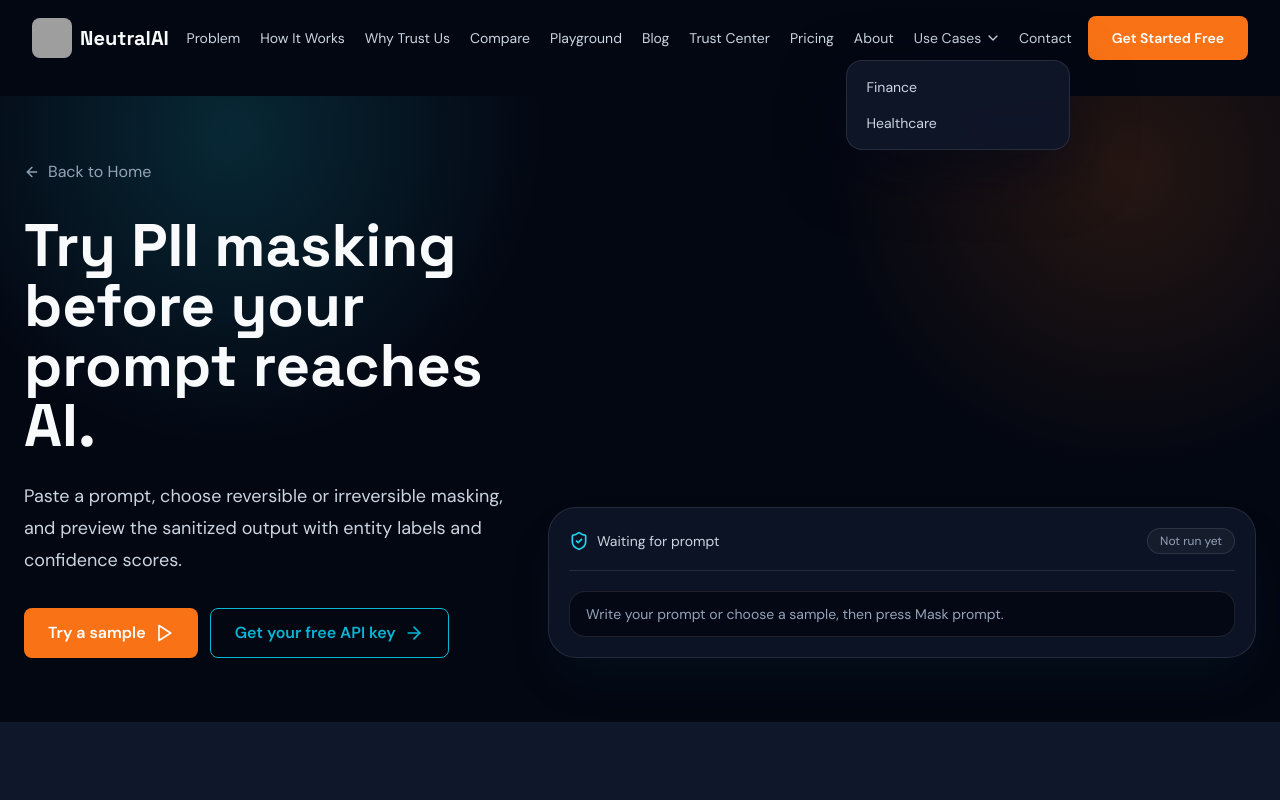
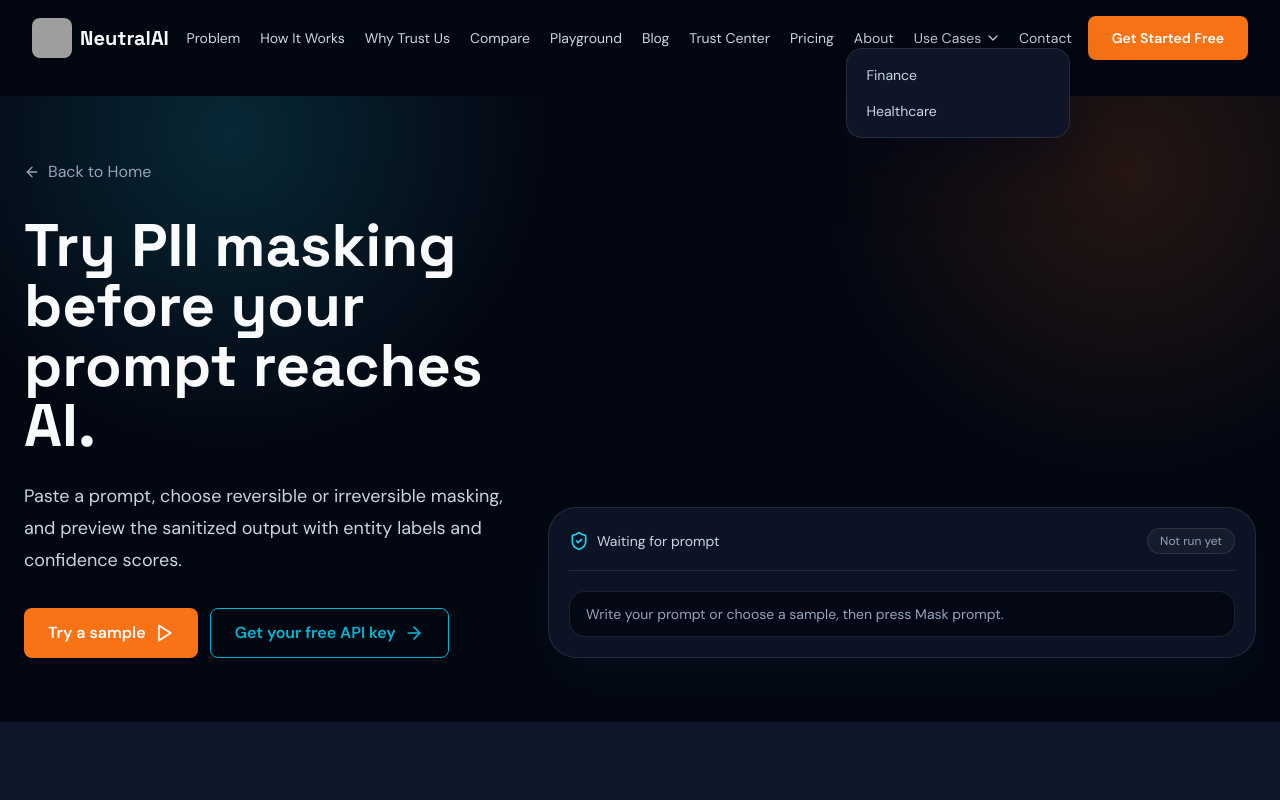
Before and after one commit to nazifsohtaoglu/neutralai-website, a Next.js app: page /playground in a window 1280 px wide. Both pictures are taken after a click on the button "Use Cases". Shown: the top 800 px of the page. Built offline with nearby package versions, Linux system fonts and the light colour scheme; grey boxes are pictures that could not be loaded.

Commit message:
Fix use cases navigation interactions

```diff
--- a/app/components/Navbar.tsx
+++ b/app/components/Navbar.tsx
@@ -62,7 +62,7 @@
               Use Cases
               <ChevronDown className="h-4 w-4 transition-transform group-hover:rotate-180" />
             </button>
-            <div className="invisible absolute left-1/2 top-full z-50 mt-3 w-56 -translate-x-1/2 rounded-2xl border border-white/10 bg-background-secondary/95 p-2 opacity-0 shadow-[0_20px_60px_rgba(2,6,23,0.5)] backdrop-blur transition group-hover:visible group-hover:opacity-100 group-focus-within:visible group-focus-within:opacity-100">
+            <div className="invisible absolute left-1/2 top-full z-50 w-56 -translate-x-1/2 rounded-2xl border border-white/10 bg-background-secondary/95 p-2 opacity-0 shadow-[0_20px_60px_rgba(2,6,23,0.5)] backdrop-blur transition group-hover:visible group-hover:opacity-100 group-focus-within:visible group-focus-within:opacity-100">
               {useCaseLinks.map((link) => (
                 <Link
                   key={link.name}
@@ -97,7 +97,7 @@
         <motion.div
           initial={{ opacity: 0, y: -20 }}
           animate={{ opacity: 1, y: 0 }}
-          className="xl:hidden absolute top-full left-0 right-0 glass border-t border-border p-4"
+          className="xl:hidden absolute top-full left-0 right-0 max-h-[calc(100vh-72px)] overflow-y-auto glass border-t border-border p-4"
         >
           {navLinks.map((link) => (
             <Link
```
